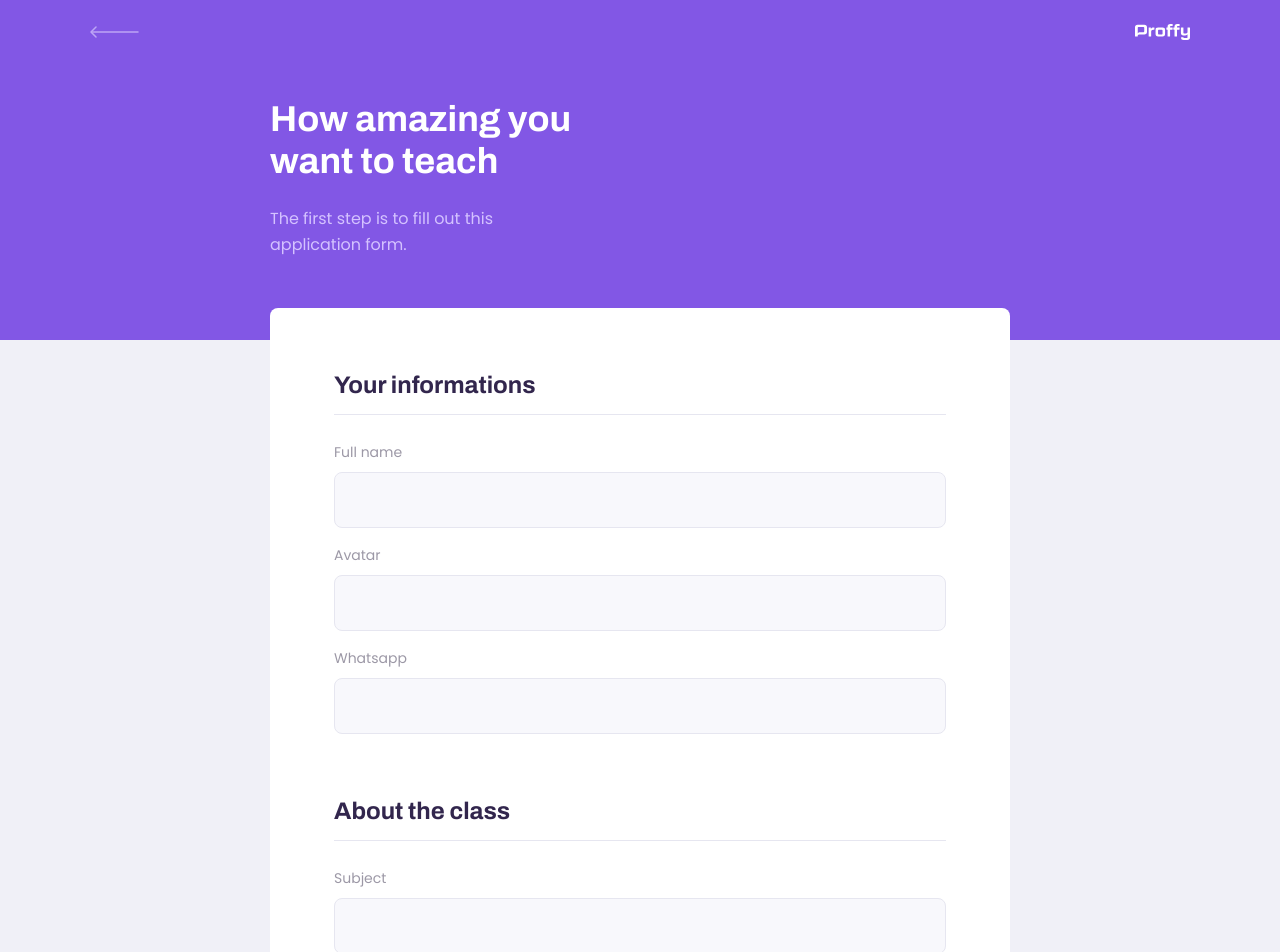
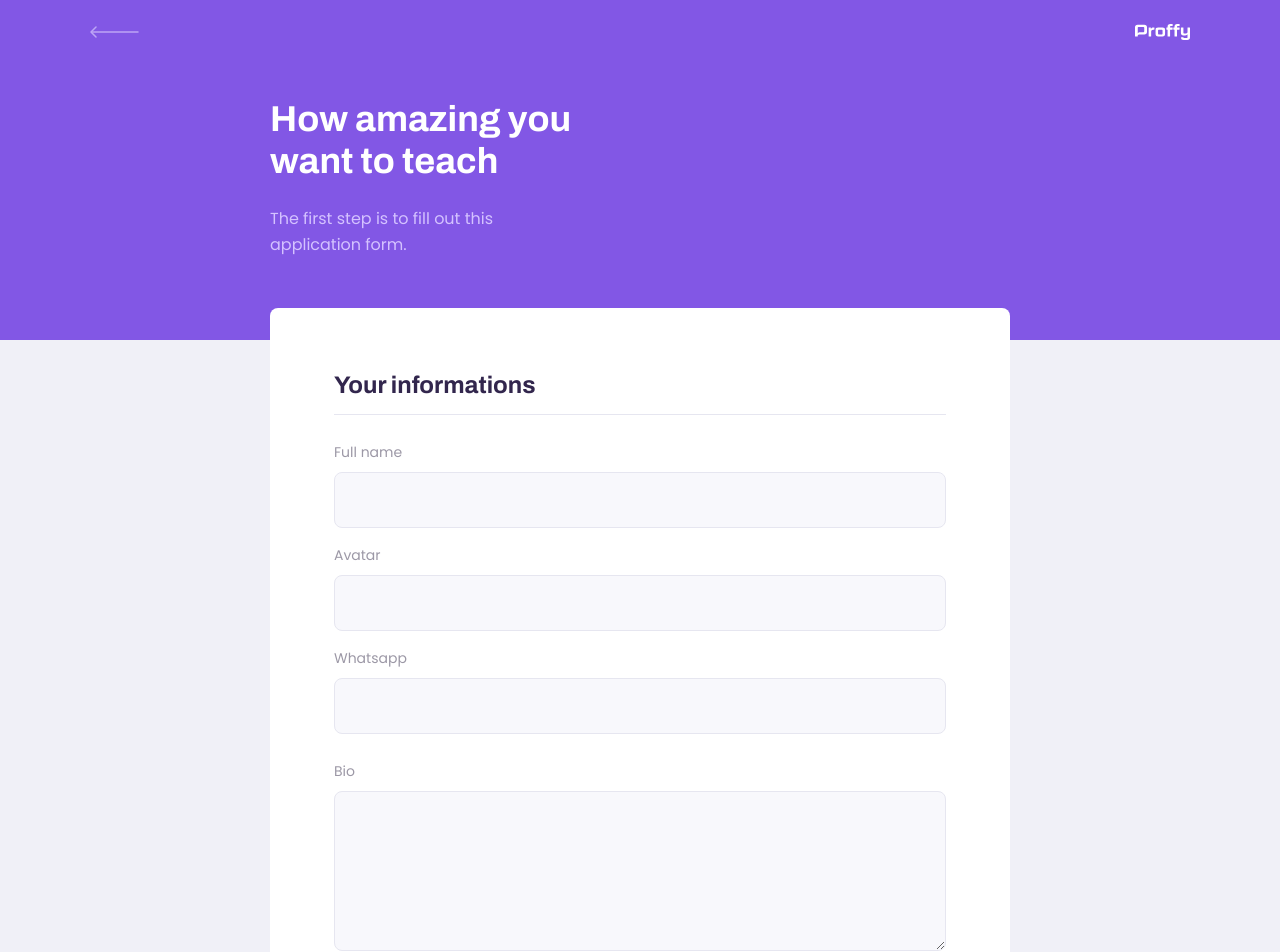
Before and after one commit to mhayk/proffy-web, a React (Create React App) app: page /give-classes in a window 1280 px wide. Shown: the top 952 px of the page. Built offline with nearby package versions, Linux system fonts and the light colour scheme.

Commit message:
The component Textarea has been used now.
Signed-off-by: Mhayk Whandson <hi@mhayk.com>

```diff
--- a/src/pages/TeacherForm/index.tsx
+++ b/src/pages/TeacherForm/index.tsx
@@ -1,6 +1,7 @@
 import React from 'react';
 
 import PageHeader from '../../components/PageHeader';
+import Textarea from '../../components/TextArea';
 
 import './styles.css';
 import Input from '../../components/Input';
@@ -21,6 +22,7 @@
           <Input name="name" label="Full name" />
           <Input name="avatar" label="Avatar" />
           <Input name="whatsapp" label="Whatsapp" />
+          <Textarea name="bio" label="Bio" />
          </fieldset>
 
          <fieldset>
--- a/src/pages/TeacherForm/styles.css
+++ b/src/pages/TeacherForm/styles.css
@@ -36,6 +36,10 @@
     width: 100%;
     padding-bottom: 1.6rem;
     border-bottom: 1px solid var(--color-line-in-white);
+}
+
+#page-teacher-form main fieldset .input-block + .textarea-block {
+    margin-top: 2.4rem;
 }
 
 #page-teacher-form main label {
```
